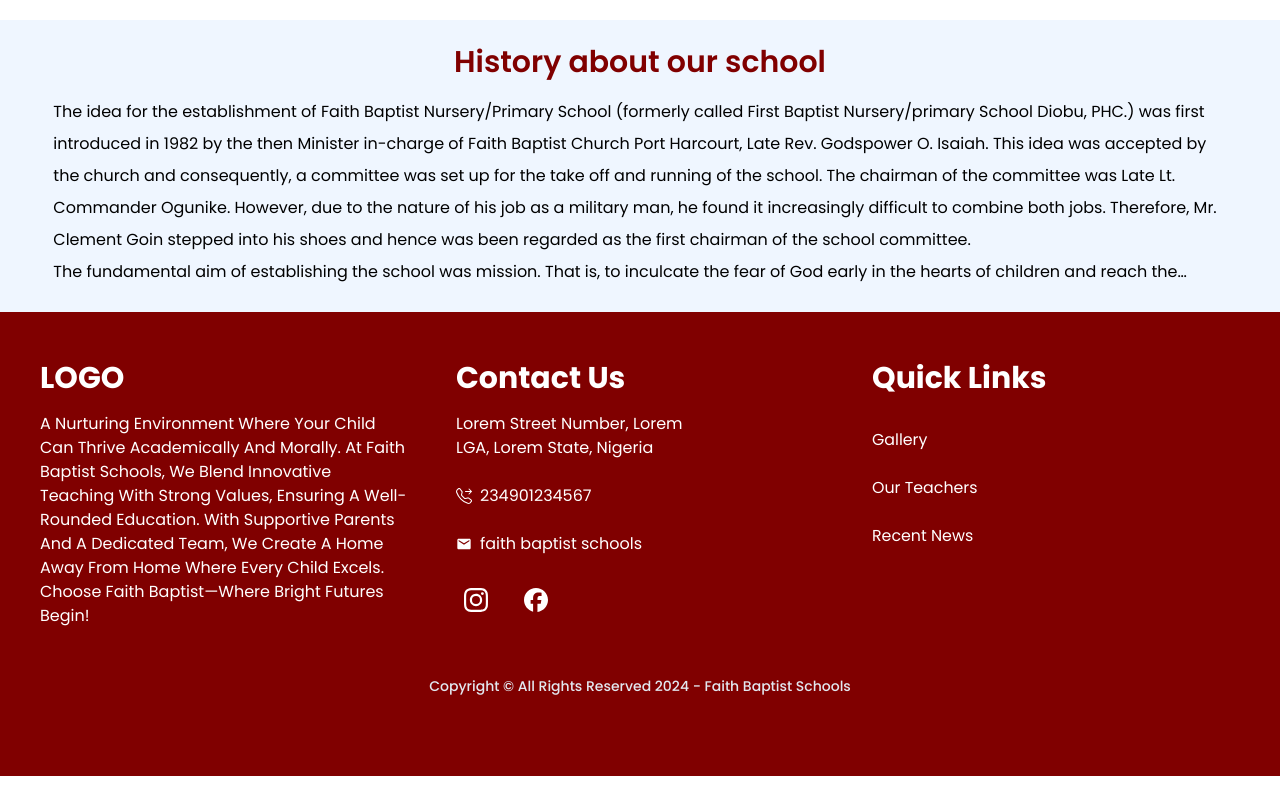
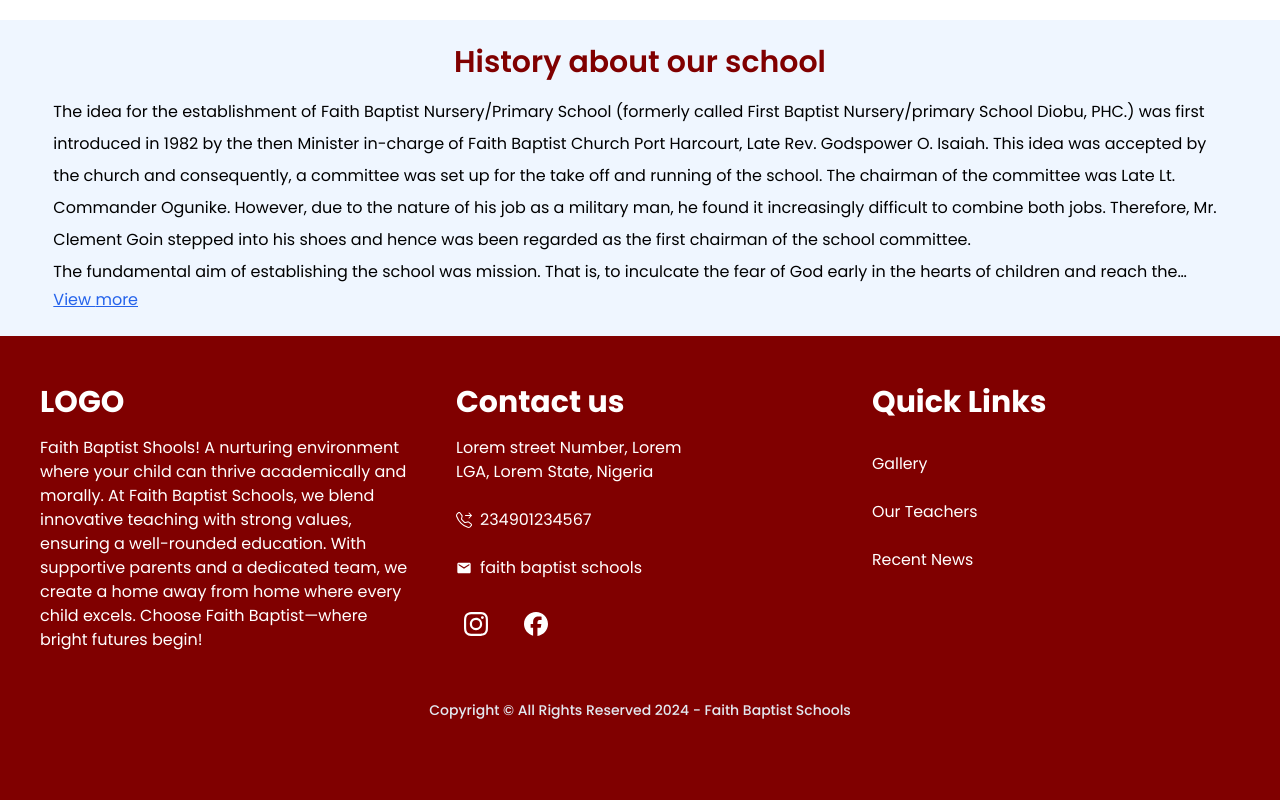
Before and after one commit to Nathaniyell/faithbaptist, a Next.js app: page /about in a window 1280 px wide. Shown: the part 3600-4400 px from the top of the page. Before the commit the page ends 4376 px from the top, so only its background shows below. Built offline with nearby package versions, Linux system fonts and the light colour scheme.

Commit message:
update page.tsx

```diff
--- a/src/app/about/page.tsx
+++ b/src/app/about/page.tsx
@@ -5,8 +5,10 @@ import Image from "next/image"
 import schoolBuilding from "../../../public/faithbaptist/school-building.jpg"
 import schoolChildren from "../../../public/faithbaptist/faith12.jpg"
 import Staff from "@/components/staff/Staff"
+import { useState } from "react"
 
 const About = () => {
+  const [isVisible, setIsVisible] = useState(false)
   return (
     <main className="bg-blue-50">
       <h1 className="text-4xl font-semibold p-10 text-center bg-rose-200">About Us</h1>
@@ -15,8 +17,8 @@ const About = () => {
         <div className="w-11/12 mx-auto">
         <h3 className="font-semibold text-3xl text-primary text-center mb-4">The Best Nursery/Primary Education Rivers State</h3>
 
-          <AnimatedContainer className="mt-4 flex flex-col md:flex-row gap-10 justify-between w-full">
-            <Image src={schoolBuilding} alt="About our School" className="rounded-md w-2/5 h-[32rem] brightness-70" />
+          <AnimatedContainer className="mt-4 flex flex-col lg:flex-row gap-10 justify-between w-full">
+            <Image src={schoolBuilding} alt="About our School" className="rounded-md lg:w-2/5 lg:h-[32rem] brightness-70" />
 
             <p className="leading-loose">Welcome to Faith Baptist Nursery and Primary School. In our mind, Schools are meant to be citadels of learning where good moral training, discipline and the fear of God are expected to be inculcated in the pupils. The School Management Board, PTA, and Staff are committed to new innovative teaching methods and the highest possible educational provision by utilizing various physical and virtual learning environments to support pupils learning. <br />
               We are very proud because our parents are the best in the world and with their consistent support; they have contributed in various ways to the success of our dear school. We work as a team for a common goal, to make sure that our children remain happier and achieve good success in their primary levels. In addition, our pupils find themselves in a serene warm, caring, nurturing environment which is child- centered and dedicated to helping them attain the highest academic standards. <br />
@@ -48,7 +50,7 @@ const About = () => {
         <AnimatedContainer className="w-11/12 mx-auto">
         <h3 className="font-semibold text-3xl text-primary text-center mb-4">History about our school</h3>
 
-          <p className="line-clamp-6 leading-loose">The idea for the establishment of Faith Baptist Nursery/Primary School (formerly called First Baptist Nursery/primary School Diobu, PHC.) was first introduced in 1982 by the then Minister in-charge of Faith Baptist Church Port Harcourt, Late Rev. Godspower O. Isaiah.   This idea was accepted by the church and   consequently, a committee was set up for the take off and running of the school. The chairman of the committee was Late Lt. Commander Ogunike.  However, due to the nature of his  job as a military man, he found it increasingly difficult to combine both jobs.  Therefore, Mr. Clement Goin stepped into his shoes and hence was been regarded as the first chairman of the school committee.  <br />
+          <p  className={`leading-loose ${isVisible ? "" : "line-clamp-6"}`}>The idea for the establishment of Faith Baptist Nursery/Primary School (formerly called First Baptist Nursery/primary School Diobu, PHC.) was first introduced in 1982 by the then Minister in-charge of Faith Baptist Church Port Harcourt, Late Rev. Godspower O. Isaiah.   This idea was accepted by the church and   consequently, a committee was set up for the take off and running of the school. The chairman of the committee was Late Lt. Commander Ogunike.  However, due to the nature of his  job as a military man, he found it increasingly difficult to combine both jobs.  Therefore, Mr. Clement Goin stepped into his shoes and hence was been regarded as the first chairman of the school committee.  <br />
 
             The fundamental aim of establishing the school was mission.  That is, to inculcate the fear of God early in the hearts of children and reach the parents and guardians through the children and school activities.  Another basic aim for the establishment of the school was to create job opportunities for the unemployed members of the church.  <br />
 
@@ -86,6 +88,12 @@ const About = () => {
             Late Mrs. Rachael A. Akinola was appointed as the 6th substantive headteacher and was confirmed on May 3, 2010, she stayed in this position till 2019 when she resigned.
             Consequently, Mrs. Charity Osuigwe was appointed as the 8th and current Head teacher on August2019.  She is known for her commitment to good performance and is the brain behind the uptick in the use of technology in the administration and management of the school, thereby carving a niche for herself in the history of the school
           </p>
+          <button
+                onClick={(() => setIsVisible(!isVisible))}
+                className="text-blue-600 underline !self-start "
+              >
+                View {isVisible ? "less" : "more"}
+              </button>
         </AnimatedContainer>
 
       </section>
--- a/src/components/QuickLink.tsx
+++ b/src/components/QuickLink.tsx
@@ -11,7 +11,7 @@ export default function QuickLinkComp({
   linksArray,
 }: QuickLinksProps) {
   return (
-    <div className="flex flex-col gap-6 justify-center hover:bg-black hover:bg-opacity-40 p-2 transition-all duration-300 rounded-md">
+    <div className="capitalize flex flex-col gap-6 justify-center hover:bg-black hover:bg-opacity-40 p-2 transition-all duration-300 rounded-md">
       <h1 className="text-xl sm:text-3xl font-bold mb-2">{heading}</h1>
       {linksArray.map(({ title, href }) => (
         <Link
--- a/src/components/footer/Footer.tsx
+++ b/src/components/footer/Footer.tsx
@@ -48,7 +48,7 @@ function Footer() {
       className="bg-primary text-white py-10"
     >
 
-      <section className="w-[95%] mx-auto capitalize flex flex-col items-center justify-center gap-8">
+      <section className="w-[95%] mx-auto  flex flex-col items-center justify-center gap-8">
         {/* aside links */}
 
         <aside className="w-full grid lg:grid-cols-3 items-start justify-around gap-8">
@@ -56,7 +56,7 @@ function Footer() {
             <h1 className="text-xl sm:text-3xl font-bold mb-2">
              LOGO
             </h1>
-            <p className="w-3/"> A nurturing environment where your child can thrive academically and morally. At Faith Baptist Schools, we blend innovative teaching with strong values, ensuring a well-rounded education. With supportive parents and a dedicated team, we create a home away from home where every child excels. Choose Faith Baptist—where bright futures begin!</p>
+            <p className="">Faith Baptist Shools! A nurturing environment where your child can thrive academically and morally. At Faith Baptist Schools, we blend innovative teaching with strong values, ensuring a well-rounded education. With supportive parents and a dedicated team, we create a home away from home where every child excels. Choose Faith Baptist—where bright futures begin!</p>
           </div>
           <div className="flex flex-col justify-center item-center gap-2 p-2 hover:bg-black hover:bg-opacity-40 transition-all rounded-md">
             <h1 className="text-xl sm:text-3xl font-bold mb-2">
--- a/src/components/staff/Staff.tsx
+++ b/src/components/staff/Staff.tsx
@@ -23,10 +23,10 @@ const ourStaff = [
 
 const Staff = () => {
   return (
-    <div className="flex flex-col md:flex-row gap-6">
+    <div className="flex flex-col md:flex-row gap-6  flex-wrap">
       {ourStaff.map((staff, index) => (
         <div key={index} className="flex flex-col items-center text-center">
-          <div className="border-primary border-2 w-[20rem] h-[20rem] rounded-full overflow-hidden">
+          <div className="border-primary border-2 w-[18rem] h-[18rem] md:w-[16rem] md:h-[16rem] xl:w-[20rem] xl:h-[20rem] rounded-full overflow-hidden">
             <Image src={staff.picture} alt={staff.name} className="object-center size-fit" />
           </div>
           <h3 className="mt-4 font-semibold">{staff.name}</h3>
```
